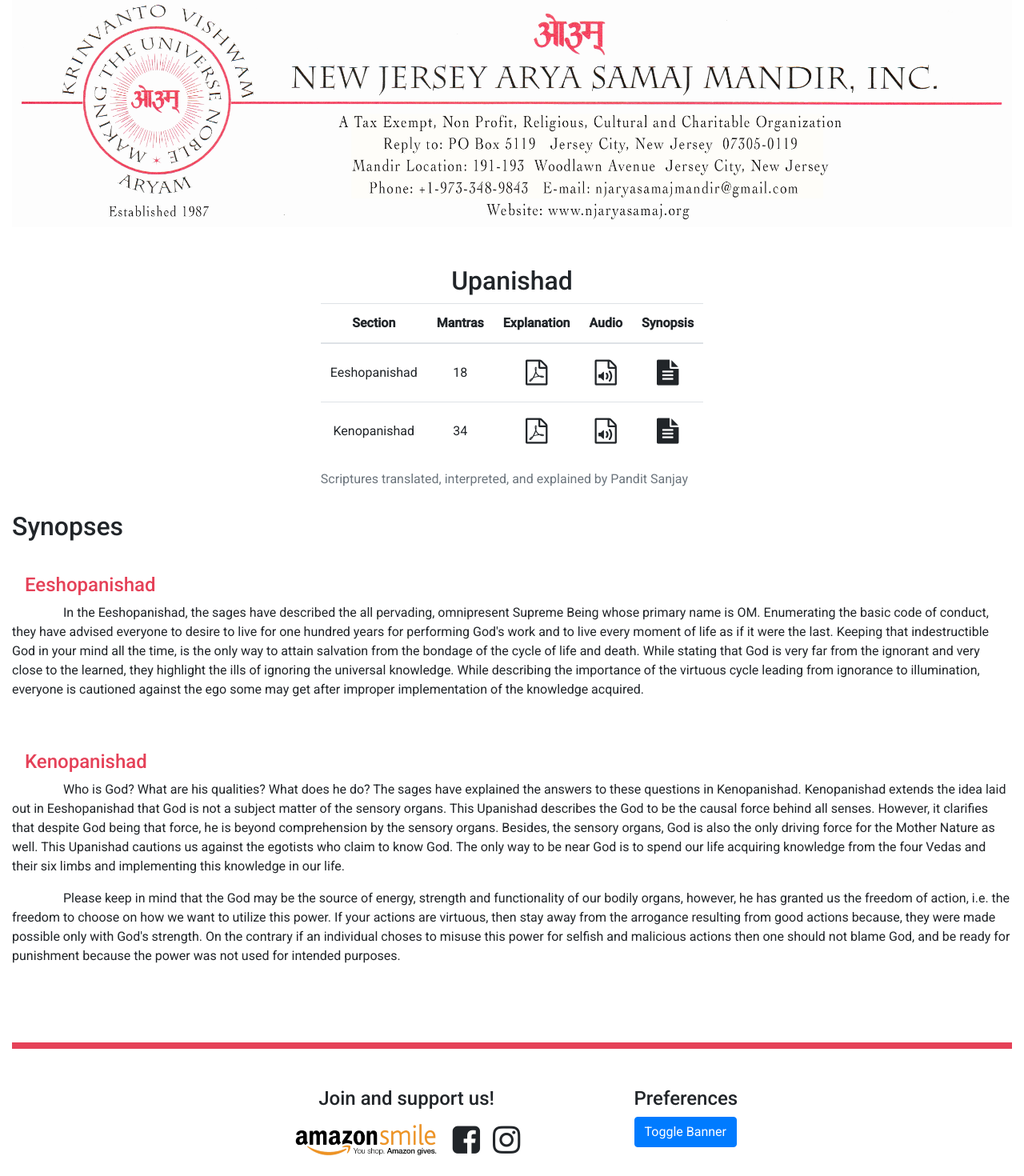
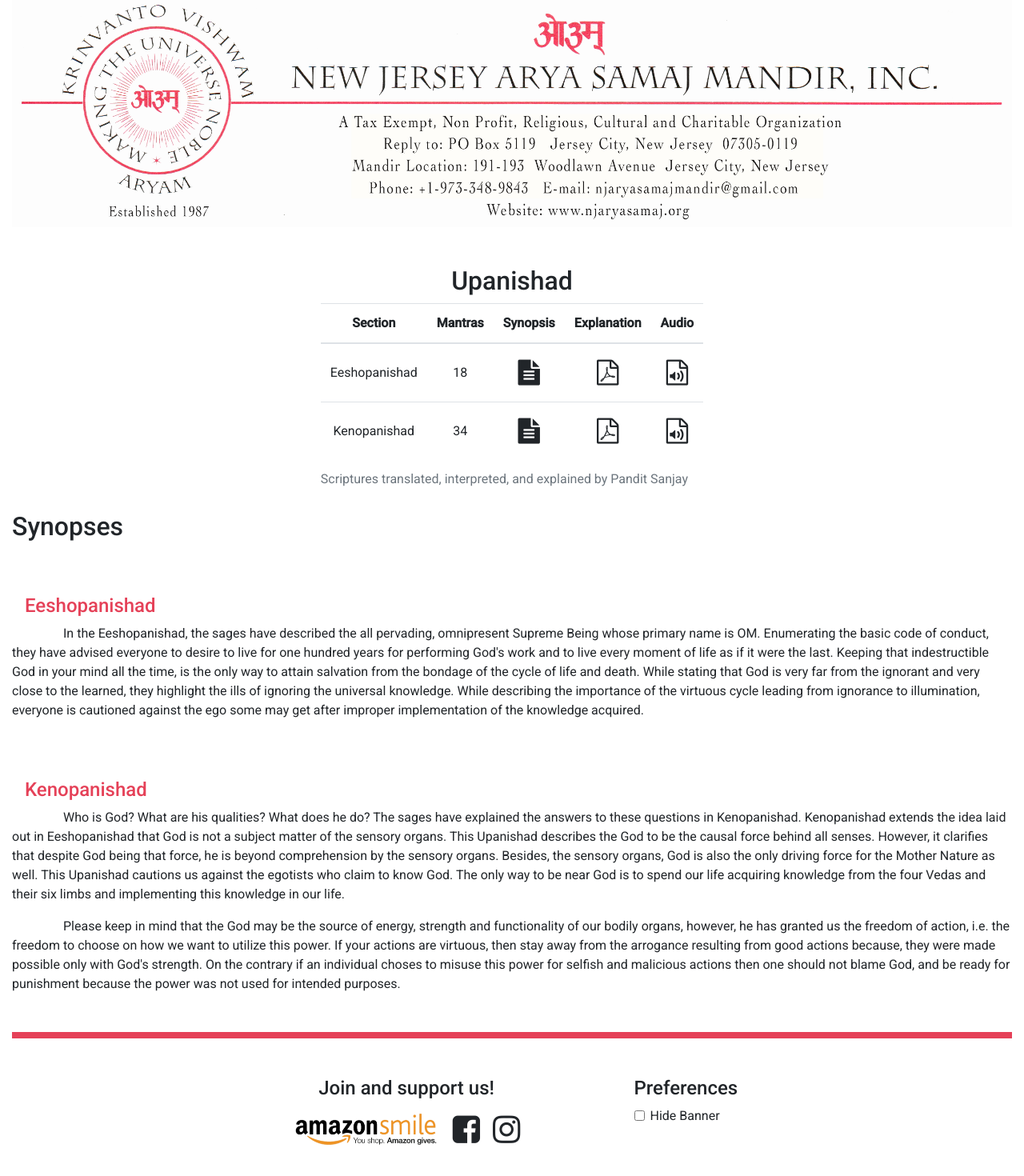
Before and after one commit to Ryo112358/nj-arya-samaj, an Angular app: page /scriptures/upanishad in a window 1280 px wide. Shown: the part 74-1544 px from the top of the page at 80% size. Built offline with nearby package versions, Linux system fonts and the light colour scheme.

Commit message:
Navbar now auto-closes after link is clicked. Fixed issue on Upanishad component where clicking synopsis anchor hid the section title.

```diff
--- a/src/app/footer/footer.component.html
+++ b/src/app/footer/footer.component.html
@@ -1,5 +1,6 @@
 <div class="row justify-content-center footer-top">
 
+    <!-- Social Media Column -->
     <div class="col-auto text-center">
         <h4>Join and support us!</h4>
         <a href="https://smile.amazon.com/ch/22-2945150" target="_blank">
@@ -13,8 +14,16 @@
         </a>
     </div>
 
+    <!-- Preferences Column -->
     <div class="col-auto offset-1">
-        <h4>Preferences</h4>
-        <button class="btn btn-primary" (click)="toggleBanner()">Toggle Banner</button>
+        <fieldset class="form-group">
+            <h4>Preferences</h4>
+            <div class="form-check">
+                <label class="form-check-label">
+                    <input class="form-check-input" type="checkbox" (click)="toggleBanner()">
+                    Hide Banner
+                </label>
+            </div>
+        </fieldset>
     </div>
 </div>
--- a/src/app/navigation-bar/navigation-bar.component.html
+++ b/src/app/navigation-bar/navigation-bar.component.html
@@ -4,17 +4,22 @@
         aria-controls="navbarCollapse" aria-expanded="false" aria-label="Toggle navigation">
         <span class="navbar-toggler-icon"></span>
     </button>
+
     <div class="collapse navbar-collapse" id="navbarCollapse">
+
+        <!-- Navbar - Left Side Links -->
         <ul class="navbar-nav mr-auto">
-            <li class="nav-item" routerLinkActive="active">
+            <li class="nav-item" routerLinkActive="active" data-toggle="collapse" data-target=".navbar-collapse.show">
                 <a class="nav-link" [routerLink]="['home']">Home</a>
             </li>
-            <li class="nav-item" routerLinkActive="active">
+            <li class="nav-item" routerLinkActive="active" data-toggle="collapse" data-target=".navbar-collapse.show">
                 <a class="nav-link" [routerLink]="['library']">Library</a>
             </li>
-            <li class="nav-item dropdown">
+
+            <!-- Scriptures Dropdown -->
+            <li class="nav-item dropdown" routerLinkActive="active" data-toggle="collapse" data-target=".navbar-collapse.show">
                 <a class="nav-link dropdown-toggle" href="#" id="navbarDropdownMenuLink" role="button"
-                    data-toggle="dropdown" aria-haspopup="true" aria-expanded="false" routerLinkActive="active">
+                    data-toggle="dropdown" aria-haspopup="true" aria-expanded="false">
                     Scriptures
                 </a>
                 <div class="dropdown-menu" aria-labelledby="navbarDropdownMenuLink">
@@ -31,16 +36,18 @@
             </li>
         </ul>
 
+        <!-- Navbar - Right Side Links -->
         <ul class="navbar-nav ml-auto">
-            <li class="nav-item">
-                <a class="nav-link" [routerLink]="['bhajans']" routerLinkActive="active">Bhajans</a>
+            <li class="nav-item" routerLinkActive="active" data-toggle="collapse" data-target=".navbar-collapse.show">
+                <a class="nav-link" [routerLink]="['bhajans']">Bhajans</a>
             </li>
-            <li class="nav-item">
-                <a class="nav-link" [routerLink]="['prayers']" routerLinkActive="active">Prayers</a>
+            <li class="nav-item" routerLinkActive="active" data-toggle="collapse" data-target=".navbar-collapse.show">
+                <a class="nav-link" [routerLink]="['prayers']">Prayers</a>
             </li>
-            <li class="nav-item">
-                <a class="nav-link" [routerLink]="['sanskaara']" routerLinkActive="active">Sanskaara</a>
+            <li class="nav-item" routerLinkActive="active" data-toggle="collapse" data-target=".navbar-collapse.show">
+                <a class="nav-link" [routerLink]="['sanskaara']">Sanskaara</a>
             </li>
         </ul>
+
     </div>
 </nav>
--- a/src/app/pages/library/library.component.html
+++ b/src/app/pages/library/library.component.html
@@ -1,11 +1,13 @@
 <div class="row">
     <div class="col">
         <h3>Library</h3>
-        <p>Below are prayer books and some other thought provoking contributions by our purohits and members. We will be happy to publish original articles conforming to Vaidik philosophy on our website. Please email your article in word format (*.doc, *.docx) to <a href="mailto:njaryasamajmandir@gmail.com" class="anchor font-weight-bold">njaryasamajmandir@gmail.com</a>. We reserve the right to determine if an article is appropriate for our website.</p>
+        <p>Below are prayer books and some other thought provoking contributions by our purohits and members. We will be happy to publish original articles conforming to Vaidik philosophy on our website. Please email your article in <abbr title="(*.doc or *.docx)">word format</abbr> to <a href="mailto:njaryasamajmandir@gmail.com" class="anchor font-weight-bold">njaryasamajmandir@gmail.com</a>. We reserve the right to determine if an article is appropriate for our website.</p>
 
-        <button class="btn btn-info" (click)="copyText('njaryasamajmandir@gmail.com')">
-            Copy email to clipboard
-        </button>
+        <div class="d-flex justify-content-center">
+            <button class="btn btn-info" (click)="copyText('njaryasamajmandir@gmail.com')">
+                Copy email to clipboard
+            </button>
+        </div>
 
         <div class="spacer-vertical"></div>
 
--- a/src/app/scriptures/pages/upanishad/upanishad.component.css
+++ b/src/app/scriptures/pages/upanishad/upanishad.component.css
@@ -3,6 +3,7 @@ p {
 }
 
 h4 {
+    padding-top: 3.6rem;
     color: #E54158;
     text-indent: 1rem;
 }
--- a/src/app/scriptures/pages/upanishad/upanishad.component.html
+++ b/src/app/scriptures/pages/upanishad/upanishad.component.html
@@ -1,4 +1,4 @@
-<div class="row">
+<div class="row justify-content-center">
     <div class="col-auto">
 
         <h2 class="text-center">Upanishad</h2>
@@ -9,9 +9,9 @@
                     <tr>
                         <th scope="col">Section</th>
                         <th scope="col">Mantras</th>
+                        <th scope="col">Synopsis</th>
                         <th scope="col">Explanation</th>
                         <th scope="col">Audio</th>
-                        <th scope="col">Synopsis</th>
                     </tr>
                 </thead>
                 <tbody>
@@ -19,13 +19,13 @@
                         <td class="align-middle">{{ section.title }}</td>
                         <td class="align-middle">{{ section.mantras }}</td>
                         <td class="align-middle">
-                            <a [href]="section.document" class="anchor anchor-icon" target="_blank"><i class="fa fa-file-text" aria-hidden="true"></i></a>
+                            <a [href]="'scriptures/upanishad#' + section.title" class="anchor anchor-icon"><i class="fa fa-file-text" aria-hidden="true"></i></a>
+                        </td>
+                        <td class="align-middle">
+                            <a [href]="section.document" class="anchor anchor-icon" target="_blank"><i class="fa fa-file-pdf-o" aria-hidden="true"></i></a>
                         </td>
                         <td class="align-middle">
                             <a [href]="section.audio" class="anchor anchor-icon" target="_blank"><i class="fa fa-file-audio-o" aria-hidden="true"></i></a>
-                        </td>
-                        <td class="text-left">
-                            <p *ngFor="let paragraph of section.summary">{{ paragraph }}</p>
                         </td>
                     </tr>
                 </tbody>
@@ -34,3 +34,15 @@
 
     </div>
 </div>
+
+<div class="row">
+    <div class="col-auto">
+
+        <h2>Synopses</h2>
+
+        <div *ngFor="let section of upanishad">
+            <a [name]="section.title"><h4>{{ section.title }}</h4></a>
+            <p *ngFor="let paragraph of section.summary">{{ paragraph }}</p>
+        </div>
+    </div>
+</div>
--- a/src/app/scriptures/pages/upanishad/upanishad.component.ts
+++ b/src/app/scriptures/pages/upanishad/upanishad.component.ts
@@ -3,7 +3,7 @@ import upanishadJSON from '../../../../assets/data/scriptures/upanishad.json';
 
 @Component({
   selector: 'app-upanishad',
-  templateUrl: './upanishad_v2.component.html',
+  templateUrl: './upanishad.component.html',
   styleUrls: ['./upanishad.component.css']
 })
 export class UpanishadComponent implements OnInit {
--- a/src/app/scriptures/pages/upanishad/upanishad_v2.component.html
+++ /dev/null
@@ -1,51 +0,0 @@
-<div class="row justify-content-center">
-    <div class="col-auto">
-
-        <h2 class="text-center">Upanishad</h2>
-        <div class="table-responsive-md">
-            <table class="table text-center">
-                <caption>Scriptures translated, interpreted, and explained by Pandit Sanjay</caption>
-                <thead>
-                    <tr>
-                        <th scope="col">Section</th>
-                        <th scope="col">Mantras</th>
-                        <th scope="col">Explanation</th>
-                        <th scope="col">Audio</th>
-                        <th scope="col">Synopsis</th>
-                    </tr>
-                </thead>
-                <tbody>
-                    <tr *ngFor="let section of upanishad">
-                        <td class="align-middle">{{ section.title }}</td>
-                        <td class="align-middle">{{ section.mantras }}</td>
-                        <td class="align-middle">
-                            <a [href]="section.document" class="anchor anchor-icon" target="_blank"><i class="fa fa-file-pdf-o" aria-hidden="true"></i></a>
-                        </td>
-                        <td class="align-middle">
-                            <a [href]="section.audio" class="anchor anchor-icon" target="_blank"><i class="fa fa-file-audio-o" aria-hidden="true"></i></a>
-                        </td>
-                        <td class="align-middle">
-                            <a [href]="'scriptures/upanishad#' + section.title" class="anchor anchor-icon"><i class="fa fa-file-text" aria-hidden="true"></i></a>
-                        </td>
-                    </tr>
-                </tbody>
-            </table>
-        </div>
-
-    </div>
-</div>
-
-<div class="row">
-    <div class="col-auto">
-
-        <h2>Synopses</h2>
-
-        <div class="spacer-vertical-2"></div>
-
-        <div *ngFor="let section of upanishad">
-            <a [name]="section.title"><h4>{{ section.title }}</h4></a>
-            <p *ngFor="let paragraph of section.summary">{{ paragraph }}</p>
-            <div class="spacer-vertical"></div>
-        </div>
-    </div>
-</div>
```
